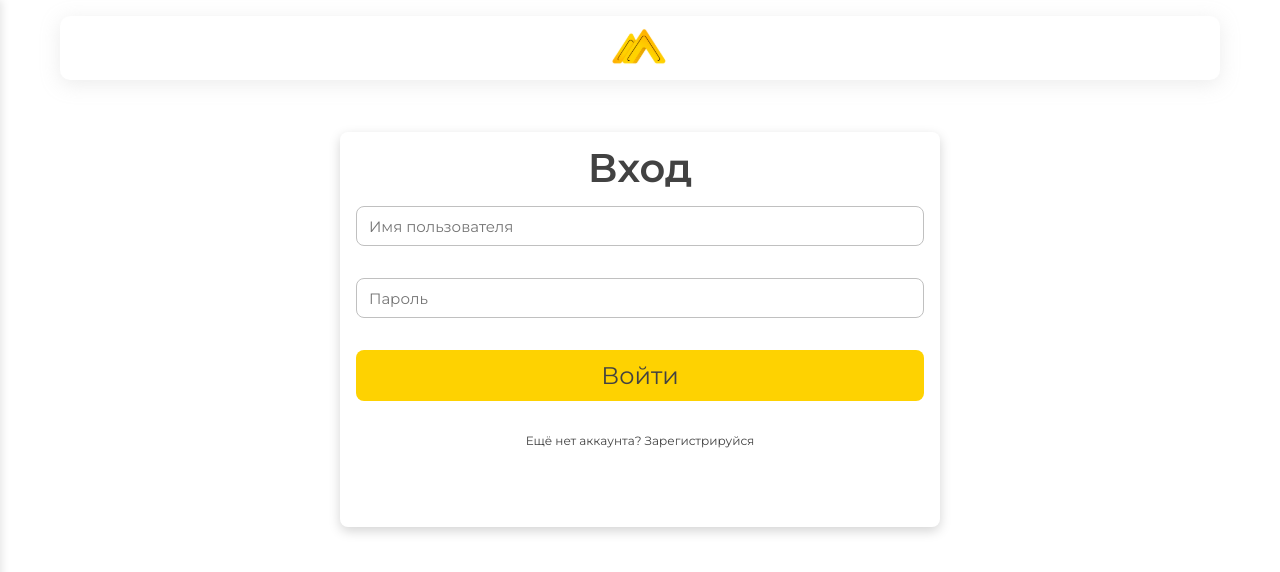
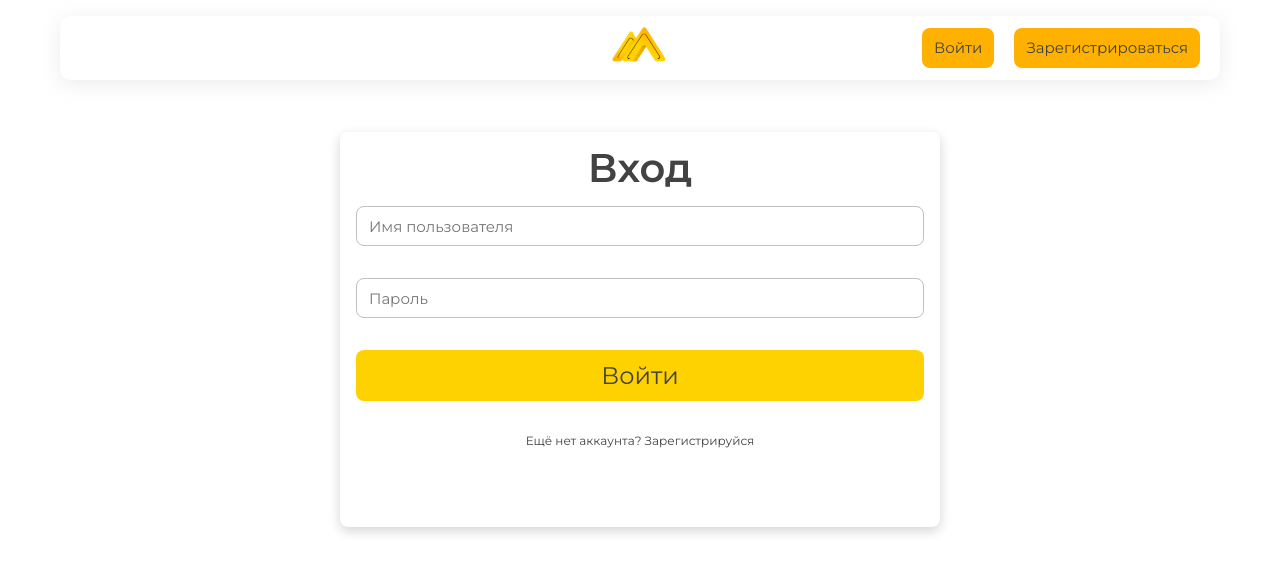
Before and after one commit to Dauglai/LKplan, a React (Vite) app in the folder front/: page /login in a window 1280 px wide. Shown: the top 572 px of the page. Built offline with nearby package versions, Linux system fonts and the light colour scheme.

Commit message:
add Stage Selector

```diff
--- a/front/src/Pages/CreateEvent/CreateEventForm.tsx
+++ b/front/src/Pages/CreateEvent/CreateEventForm.tsx
@@ -3,6 +3,7 @@ import { useCreateEventMutation } from 'Features/ApiSlices/eventSlice';
 import { useGetUserQuery } from 'Features/ApiSlices/userSlice';
 import SpecializationSelector from 'Widgets/fields/SpecializationSelector';
 import StatusAppSelector from 'Widgets/fields/StatusAppSelector';
+import StageSelector from 'Widgets/fields/StageSelector';
 import SubmitButtons from 'Widgets/buttons/SubmitButtons';
 import './CreateEventForm.scss';
 import 'Styles/CreateFormStyle.scss';
@@ -57,6 +58,13 @@ export default function CreateEventForm(): JSX.Element {
     setNewEvent((prev) => ({
       ...prev,
       statuses: selected,
+    }));
+  };
+
+  const handleStageChange = (selected: string) => {
+    setNewEvent((prev) => ({
+      ...prev,
+      stage: selected,
     }));
   };
 
@@ -157,13 +165,10 @@ export default function CreateEventForm(): JSX.Element {
             placeholder="Дата окончания"
             className='FormField'
           />
-          <input
-            type="text"
-            name="stage"
-            value={newEvent.stage}
-            onChange={handleInputChange}
-            placeholder="Этап мероприятия"
-            className='FormField'
+
+          <StageSelector
+            selectedStage={newEvent.stage}
+            onChange={handleStageChange}
           />
         </div>
         <SubmitButtons label="Создать" />
--- a/front/src/Pages/EventsList/EventsListTable.tsx
+++ b/front/src/Pages/EventsList/EventsListTable.tsx
@@ -32,7 +32,13 @@ export default function EventsListTable({ events, onDelete, onEdit }: EventsTabl
             <td><span className="HiglightCell">{event.start ? new Date(event.start).toLocaleDateString() : "-"}</span></td>
             <td><span className="HiglightCell">{event.end ? new Date(event.end).toLocaleDateString() : "-"}</span></td>
             <td>{event.creator}</td>
-            <td><span className="HiglightCell">{event.stage}</span></td>
+            <td>
+              <span
+                className={`HiglightCell ${event.stage === 'Мероприятие завершено' ? 'HighlightGray' : ''}`}
+              >
+                {event.stage}
+              </span>
+            </td>
             <td>
               <button onClick={() => onDelete(event.id)}>Удалить</button>
             </td>
--- a/front/src/Pages/EventsList/EventsManagement.tsx
+++ b/front/src/Pages/EventsList/EventsManagement.tsx
@@ -30,7 +30,7 @@ export default function EventsManagement(): JSX.Element {
 
   const handleDelete = async (id: number) => {
     await deleteEvent(id);
-    showNotification('Мероприятие успешно удалено!', "success")
+    showNotification('Мероприятие удалено', "success")
   };
 
   if (isLoading) return <div>Загрузка...</div>;
--- a/front/src/Styles/ListTableStyles.scss
+++ b/front/src/Styles/ListTableStyles.scss
@@ -47,6 +47,10 @@
                     padding: 8px;
                     background-color: $blue;
                     border-radius: $border-radius;
+
+                    &.HighlightGray {
+                        background-color: $grey;
+                    }
                 }
 
                 &:first-child {
--- a/front/src/Widgets/Header/ui/Header.scss
+++ b/front/src/Widgets/Header/ui/Header.scss
@@ -2,24 +2,37 @@
 @import 'Styles/variables';
 @import 'Styles/buttons';
 
-.GlobalHeader {
+
+.HeaderContainer {
   width: 1160px;
   height: 64px;
-  display: flex;
-  align-items: center;
-  justify-content: space-between;
+  position: absolute;
+  top: 16px;
   border-radius: 10px;
   box-shadow: 0px 4px 20px 0px #b2b2b240;
   backdrop-filter: blur(4px);
-  position: absolute;
-  top: 16px;
+  left: 50%;
+  transform: translateX(-50%);
+
+  .GlobalHeader {
+    display: flex;
+    align-items: center;
     padding: 0 20px;
+    position: relative;
+    height: 100%;
+    width: 100%;
 
     .HeaderLeft,
-  .HeaderCenter,
     .HeaderRight {
       display: flex;
       align-items: center;
+      flex: 1;
+    }
+
+    .HeaderCenter {
+      position: absolute;
+      left: 50%;
+      transform: translateX(-50%);
     }
 
     .HeaderLeft {
@@ -36,6 +49,7 @@
     .HeaderRight {
       display: flex;
       align-items: center;
+      justify-content: end;
       gap: 20px;
 
       .UserInfo {
@@ -55,5 +69,12 @@
       .LogoutButton {
         @include primary-btn;
       }
+
+      .LoginButton,
+      .RegisterButton {
+        @include primary-btn;
+      }
+
     }
   }
+}
--- a/front/src/Widgets/Header/ui/Header.tsx
+++ b/front/src/Widgets/Header/ui/Header.tsx
@@ -12,7 +12,6 @@ import SidebarMenu from 'Widgets/Sidebar/SidebarMenu';
 import { apiSlice } from 'App/api/apiSlice';
 
 export default function Header(): JSX.Element {
-  const [isProfileOpen, setIsProfileOpen] = useState(false);
   const [isSidebarOpen, setSidebarOpen] = useState(false);
   const dispatch = useDispatch();
   const navigate = useNavigate();
@@ -28,11 +27,6 @@ export default function Header(): JSX.Element {
     setSidebarOpen(!isSidebarOpen);
   };
 
-  const handleProfileClick = () => {
-    setIsProfileOpen(!isProfileOpen);
-    navigate('/profile');
-  };
-
   const handleLogout = () => {
     dispatch(apiSlice.util.resetApiState());
     dispatch(logOut());
@@ -41,36 +35,47 @@ export default function Header(): JSX.Element {
 
   return (
     <>
+    <div className="HeaderContainer">
       <div className="GlobalHeader">
-      {!isAuthPage && (
         <div className="HeaderLeft">
+          {!isAuthPage && user && (
             <MenuIcon
               className="BurgerMenuIcon"
               width="24"
               height="24"
               strokeWidth="1.5"
-            onClick={toggleSidebar}/>
+              onClick={toggleSidebar}
+            />
+          )}
         </div>
-          )}
         <div className="HeaderCenter">
           <LogoIcon />
         </div>
-      {!isAuthPage && (
         <div className="HeaderRight">
-        <div className="UserInfo" onClick={handleProfileClick}>
-          <UserIcon
-            className="UserIcon"
-            width="16"
-            height="16"
-            strokeWidth="2"/>
-          {user?.surname} {user?.name}
+          {user ? (
+            <>
+              <div className="UserInfo" onClick={() => navigate('/profile')}>
+                <UserIcon className="UserIcon" width="16" height="16" strokeWidth="2" />
+                {user.surname} {user.name}
               </div>
               <button onClick={handleLogout} className="LogoutButton">
                 Выйти
               </button>
-      </div>)}
+            </>
+          ) : (
+            <>
+              <button onClick={() => navigate('/login')} className="LoginButton">
+                Войти
+              </button>
+              <button onClick={() => navigate('/register')} className="RegisterButton">
+                Зарегистрироваться
+              </button>
+            </>
+          )}
         </div>
-    <SidebarMenu isOpen={isSidebarOpen} onClose={toggleSidebar} />
+      </div>
+    </div>
+    {!isAuthPage && <SidebarMenu isOpen={isSidebarOpen} onClose={toggleSidebar} />}
     </>
   );
 }
--- /dev/null
+++ b/front/src/Widgets/fields/StageSelector.tsx
@@ -0,0 +1,53 @@
+import { useState } from 'react';
+import ChevronRightIcon from 'assets/icons/chevron-right.svg?react';
+import "Styles/FormSelectorStyle.scss";
+
+interface StageSelectorProps {
+  selectedStage: string | null;
+  onChange: (stage: string) => void;
+}
+
+const stages = [
+  'Редактирование',
+  'Набор участников',
+  'Формирование команд',
+  'Проведение мероприятия',
+  'Мероприятие завершено',
+];
+
+export default function StageSelector({
+  selectedStage,
+  onChange,
+}: StageSelectorProps): JSX.Element {
+  const [isOpen, setIsOpen] = useState(false);
+
+  const handleSelectStage = (stage: string) => {
+    onChange(stage);
+  };
+
+  return (
+    <div className="StageSelector">
+      <div
+        className="ListField FormField"
+        onClick={() => setIsOpen(prev => !prev)}
+      >
+        <p>{selectedStage || 'Выбрать этап'}</p>
+        <ChevronRightIcon width="20" height="20" strokeWidth="1" className={`ChevronDown ${isOpen ? 'open' : ''}`} />
+
+        {isOpen && (
+          <div className="DropdownList">
+            {stages.map(stage => (
+              <div
+                key={stage}
+                className={`DropdownItem ${selectedStage === stage ? 'selected' : ''}`}
+                onClick={() => handleSelectStage(stage)}
+              >
+                {stage}
+              </div>
+            ))}
+          </div>
+        )}
+      </div>
+    </div>
+  );
+}
```
Lines whose indentation alone changed are shown as unchanged.
